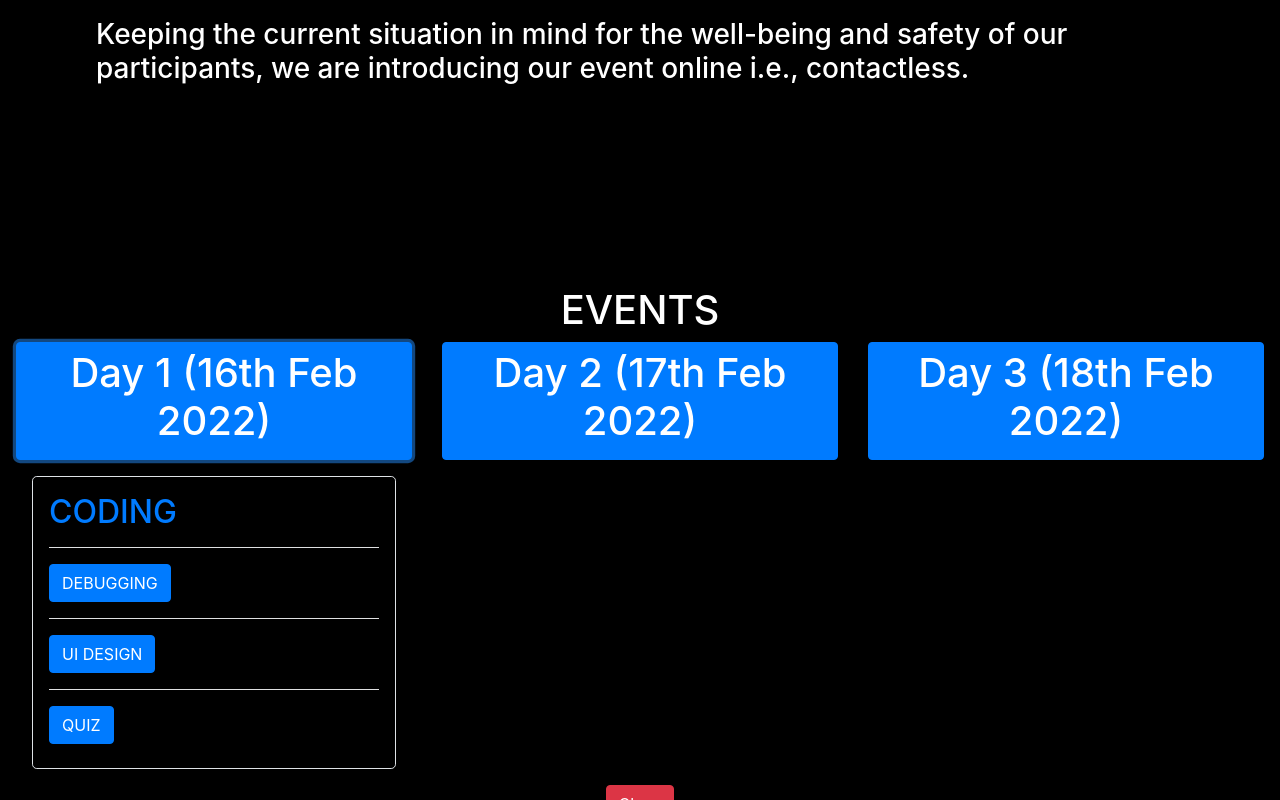
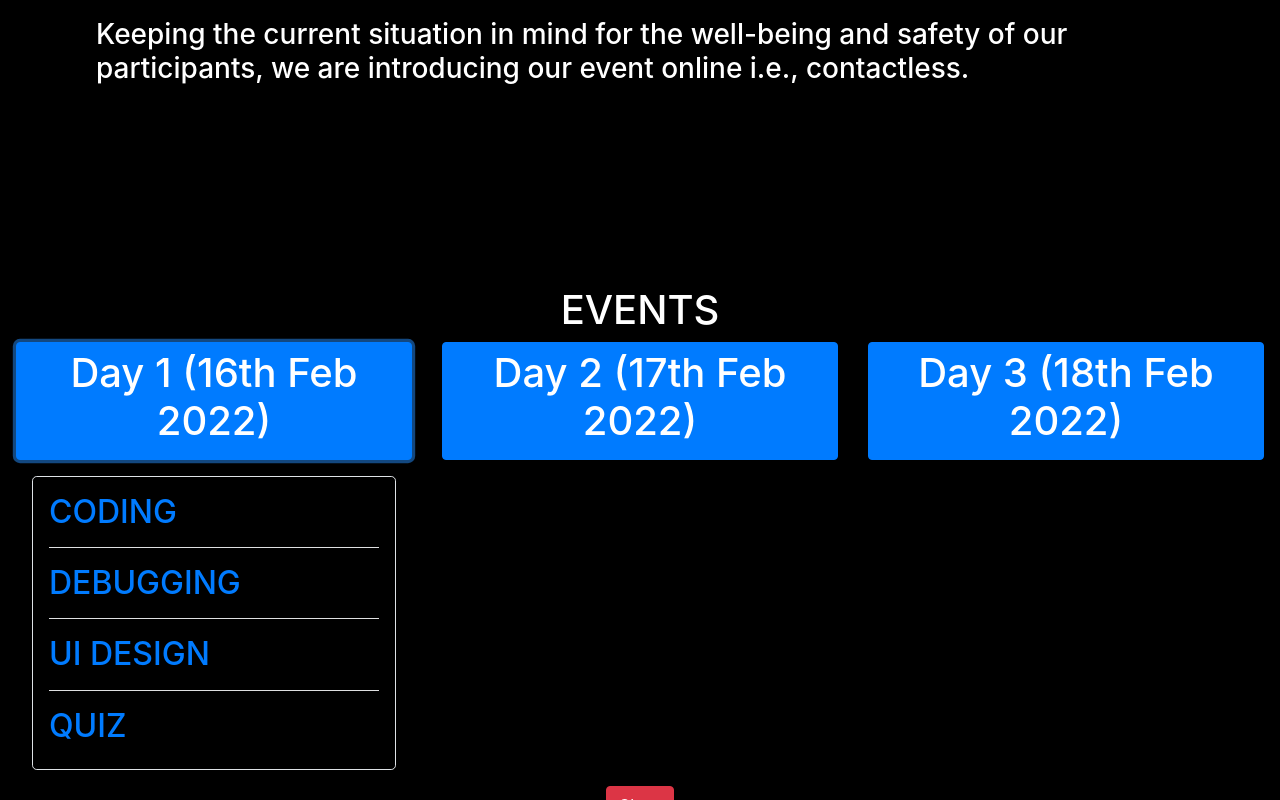
Before and after one commit to Mihir06121/TechNova, a React (Create React App) app: page / in a window 1280 px wide. Both pictures are taken after a click on the button "Day 1 (16th Feb 2022)". Shown: the part 1618-2418 px from the top of the page. Built offline with nearby package versions, Linux system fonts and the light colour scheme.

Commit message:
links updated

```diff
--- a/src/components/2k21_22/Home.js
+++ b/src/components/2k21_22/Home.js
@@ -110,13 +110,13 @@ const Home = () => {
                           <div className="accordion-item">
                             <h2 className="accordion-header" id="headingTwo">
                             <a style={{background:"transparent", cursor: "pointer"}} className=" border-0 text-white">
-                            <Link className="btn btn-primary" to="/rulesdebugging">DEBUGGING</Link>
+                            <Link className="" to="/rulesdebugging">DEBUGGING</Link>
                               </a>
                             </h2>
                             {/* <div id="collapseTwo" className="accordion-collapse collapse" aria-labelledby="headingTwo" data-bs-parent="#accordionExample">
                               <div className="accordion-body">
                                 Time: 10:00 AM<br/>
-                                <Link className="btn btn-primary" to="/rulesdebugging">Know More</Link>
+                                <Link className="" to="/rulesdebugging">Know More</Link>
                               </div>
                             </div> */}
                           </div>
@@ -125,13 +125,13 @@ const Home = () => {
                           <div className="accordion-item">
                             <h2 className="accordion-header" id="headingThree">
                             <a style={{background:"transparent", cursor: "pointer"}} className=" border-0 text-white">
-                            <Link className="btn btn-primary" to="/rulesuidesign">UI DESIGN</Link>
+                            <Link className="" to="/rulesuidesign">UI DESIGN</Link>
                               </a>
                             </h2>
                             {/* <div id="collapseThree" className="accordion-collapse collapse" aria-labelledby="headingThree" data-bs-parent="#accordionExample">
                               <div className="accordion-body">
                                 Time: 12:00 PM<br/>
-                                  <Link className="btn btn-primary" to="/rulesuidesign">Know More</Link>
+                                  <Link className="" to="/rulesuidesign">Know More</Link>
                               </div>
                             </div> */}
                           </div>
@@ -140,13 +140,13 @@ const Home = () => {
                           <div className="accordion-item">
                             <h2 className="accordion-header" id="headingFour">
                             <a style={{background:"transparent", cursor: "pointer"}} className=" border-0 text-white">
-                            <Link className="btn btn-primary" to="/rulesquiz">QUIZ</Link>
+                            <Link className="" to="/rulesquiz">QUIZ</Link>
                               </a>
                             </h2>
                             {/* <div id="collapseFour" className="accordion-collapse collapse" aria-labelledby="headingFour" data-bs-parent="#accordionExample">
                               <div className="accordion-body">
                                 Time: 11:00 AM<br/>
-                                  <Link className="btn btn-primary" to="/rulesquiz">Know More</Link>
+                                  <Link className="" to="/rulesquiz">Know More</Link>
                               </div>
                             </div> */}
                           </div>
@@ -170,13 +170,13 @@ const Home = () => {
                           <div className="accordion-item">
                             <h2 className="accordion-header" id="headingFive">
                             <a style={{background:"transparent", cursor: "pointer"}} className=" border-0 text-white">
-                            <Link className="btn btn-primary" to="/rulesstandupcomedy">STAND-UP COMEDY</Link>
+                            <Link className="" to="/rulesstandupcomedy">STAND-UP COMEDY</Link>
                               </a>
                             </h2>
                             {/* <div id="collapseFive" className="accordion-collapse collapse show" aria-labelledby="headingFive" data-bs-parent="#accordionExample1">
                               <div className="accordion-body">
                                 Time: 08:00 AM<br/>
-                                  <Link className="btn btn-primary" to="/rulesstandupcomedy">Know More</Link>
+                                  <Link className="" to="/rulesstandupcomedy">Know More</Link>
                               </div>
                             </div> */}
                           </div>
@@ -185,13 +185,13 @@ const Home = () => {
                           <div className="accordion-item">
                             <h2 className="accordion-header" id="headingTen">
                             <a style={{background:"transparent", cursor: "pointer"}} className=" border-0 text-white">
-                            <Link className="btn btn-primary" to="/rulesechess">E-CHESS</Link>
+                            <Link className="" to="/rulesechess">E-CHESS</Link>
                               </a>
                             </h2>
                             {/* <div id="collapseTen" className="accordion-collapse collapse show" aria-labelledby="headingTen" data-bs-parent="#accordionExample1">
                               <div className="accordion-body">
                                 Time: 09:00 AM<br/>
-                                  <Link className="btn btn-primary" to="/rulesechess">Know More</Link>
+                                  <Link className="" to="/rulesechess">Know More</Link>
                               </div>
                             </div> */}
                           </div>
@@ -200,13 +200,13 @@ const Home = () => {
                           <div className="accordion-item">
                             <h2 className="accordion-header" id="headingSeven">
                             <a style={{background:"transparent", cursor: "pointer"}} className=" border-0 text-white">
-                            <Link className="btn btn-primary" to="/rulesdigitalposter">DIGITAL POSTER MAKING</Link>
+                            <Link className="" to="/rulesdigitalposter">DIGITAL POSTER MAKING</Link>
                               </a>
                             </h2>
                             {/* <div id="collapseSeven" className="accordion-collapse collapse" aria-labelledby="headingSeven" data-bs-parent="#accordionExample1">
                               <div className="accordion-body">
                                 Time: 10:30 AM<br/>
-                                  <Link className="btn btn-primary" to="/rulesdigitalposter">Know More</Link>
+                                  <Link className="" to="/rulesdigitalposter">Know More</Link>
                               </div>
                             </div> */}
                           </div>
@@ -245,13 +245,13 @@ const Home = () => {
                           <div className="accordion-item">
                             <h2 className="accordion-header" id="headingOne">
                             <a style={{background:"transparent", cursor: "pointer"}} className=" border-0 text-white">
-                            <Link className="btn btn-primary" to="/rulesbgmi">BGMI</Link>
+                            <Link className="" to="/rulesbgmi">BGMI</Link>
                               </a>
                             </h2>
                             {/* <div id="collapseOne" className="accordion-collapse collapse show" aria-labelledby="headingOne" data-bs-parent="#accordionExample2">
                               <div className="accordion-body">
                                 Time: 24 Hrs<br/>
-                                  <Link className="btn btn-primary" to="/rulesbgmi">Know More</Link>
+                                  <Link className="" to="/rulesbgmi">Know More</Link>
                               </div>
                             </div> */}
                           </div>
@@ -260,13 +260,13 @@ const Home = () => {
                           <div className="accordion-item">
                             <h2 className="accordion-header" id="headingTwo">
                             <a style={{background:"transparent", cursor: "pointer"}} className=" border-0 text-white">
-                            <Link className="btn btn-primary" to="/rulescod">CALL OF DUTY: MOBILE</Link>
+                            <Link className="" to="/rulescod">CALL OF DUTY: MOBILE</Link>
                               </a>
                             </h2>
                             {/* <div id="collapseTwo" className="accordion-collapse collapse" aria-labelledby="headingTwo" data-bs-parent="#accordionExample2">
                               <div className="accordion-body">
                                 Time: 24 Hrs<br/>
-                                  <Link className="btn btn-primary" to="/rulescod">Know More</Link>
+                                  <Link className="" to="/rulescod">Know More</Link>
                               </div>
                             </div> */}
                           </div>
@@ -275,13 +275,13 @@ const Home = () => {
                           <div className="accordion-item">
                             <h2 className="accordion-header" id="headingNine">
                             <a style={{background:"transparent", cursor: "pointer"}} className=" border-0 text-white">
-                            <Link className="btn btn-primary" to="/rulesValorant">VALORANT</Link>
+                            <Link className="" to="/rulesValorant">VALORANT</Link>
                               </a>
                             </h2>
                             {/* <div id="collapseNine" className="accordion-collapse collapse" aria-labelledby="headingNine" data-bs-parent="#accordionExample2">
                               <div className="accordion-body">
                                 Time: 24 Hrs<br/>
-                                  <Link className="btn btn-primary" to="/rulesValorant">Know More</Link>
+                                  <Link className="" to="/rulesValorant">Know More</Link>
                               </div>
                             </div> */}
                           </div>
@@ -290,13 +290,13 @@ const Home = () => {
                           <div className="accordion-item">
                             <h2 className="accordion-header" id="headingThree">
                             <a style={{background:"transparent", cursor: "pointer"}} className=" border-0 text-white">
-                            <Link className="btn btn-primary" to="/rulesclashroyale">CLASH ROYALE</Link>
+                            <Link className="" to="/rulesclashroyale">CLASH ROYALE</Link>
                               </a>
                             </h2>
                             {/* <div id="collapseThree" className="accordion-collapse collapse" aria-labelledby="headingThree" data-bs-parent="#accordionExample2">
                               <div className="accordion-body">
                                 Time: 01:00 PM<br/>
-                                  <Link className="btn btn-primary" to="/rulesclashroyale">Know More</Link>
+                                  <Link className="" to="/rulesclashroyale">Know More</Link>
                               </div>
                             </div> */}
                           </div>
@@ -305,13 +305,13 @@ const Home = () => {
                           <div className="accordion-item">
                             <h2 className="accordion-header" id="headingFour">
                             <a style={{background:"transparent", cursor: "pointer"}} className=" border-0 text-white">
-                            <Link className="btn btn-primary" to="/rulesfreefire">FREE-FIRE</Link>
+                            <Link className="" to="/rulesfreefire">FREE-FIRE</Link>
                               </a>
                             </h2>
                             {/* <div id="collapseFour" className="accordion-collapse collapse" aria-labelledby="headingFour" data-bs-parent="#accordionExample2">
                               <div className="accordion-body">
                                 Time: 10:00 AM<br/>
-                                  <Link className="btn btn-primary" to="/rulesfreefire">Know More</Link>
+                                  <Link className="" to="/rulesfreefire">Know More</Link>
                               </div>
                             </div> */}
                           </div>
```
